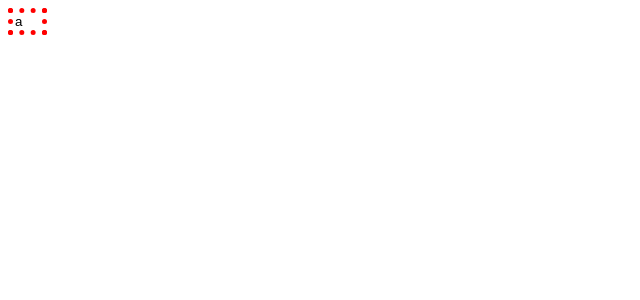
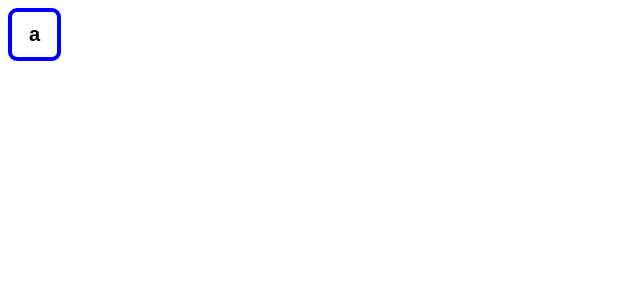
Before and after one commit to Ariellaw/palindromer, an Angular app: page / in a window 1280 px wide. Shown: the top 300 px of the page, without its empty margins (0-640 px from the left). Built offline with nearby package versions, Linux system fonts and the light colour scheme.

Commit message:
added another array so there are now 2 arrays for the 2 sides of the palindrom also changed the color of the pivot box

```diff
--- a/src/app/letter-box/letter-box.component.html
+++ b/src/app/letter-box/letter-box.component.html
@@ -1,2 +1,2 @@
 
-<input class="letter-box" type="text" maxlength="1" [(ngModel)]="letter" size=1 (input)="onUserInput($event)"/>
+<input class="letter-box" type="text" maxlength="1" [(ngModel)]="letter" size=1 (keyup)="onUserInput($event)"/>
--- a/src/app/letter-box/letter-box.component.scss
+++ b/src/app/letter-box/letter-box.component.scss
@@ -7,5 +7,6 @@
     width: 30px;
     height: 30px;
     text-align: center;
-
+    margin-right: 5px;
+    margin-bottom:5px;
 }
--- a/src/app/letter-box/letter-box.component.ts
+++ b/src/app/letter-box/letter-box.component.ts
@@ -9,15 +9,26 @@ export class LetterBoxComponent implements OnInit {
   @Input() letter:string="h";
   @Input() index: number; //TODO: should a letterbox be aware of its index? maybe there's another solution?
 
+  @Output() backspace = new EventEmitter<{letterIndex:number}>()
   @Output() userInput = new EventEmitter<{newLetter:string, letterIndex: number}>()
   constructor() { }
 
   ngOnInit() {
   }
   onUserInput(event: any){
-    console.log("aaa", event);
+
+
+    console.log("onUserInput window event", window.event);
+    var lettersRegex = /^[A-Za-z]+$/;
+
+    if(this.letter.match(lettersRegex)){
     this.userInput.emit({newLetter : this.letter, letterIndex: this.index})
+    }else if(event.key === "Backspace"){
+      this.backspace.emit({
+        letterIndex:this.index
+      })
 
+    }
   }
 
 
--- a/src/app/palindrom-editor/palindrom-editor.component.html
+++ b/src/app/palindrom-editor/palindrom-editor.component.html
@@ -1,4 +1,4 @@
 
-<app-letter-box  *ngFor="let currLetter of letters ; let i = index"           [letter]="currLetter" [index]="i" (userInput)="onLetterInput($event)"></app-letter-box>
-<app-pivot-letter (newUserInput)="onLetterChanged($event)"></app-pivot-letter>
-<app-letter-box  *ngFor="let currLetter of letters.reverse() ; let i = index" [letter]="currLetter" [index]="letters.length-i-1" (userInput)="onLetterInput($event)"></app-letter-box>
+<app-letter-box (backspace)="onBackspace($event)" *ngFor="let currLetter of letters ; let i = index"           [letter]="currLetter" [index]="i" (userInput)="onLetterInput($event)"></app-letter-box>
+<app-pivot-letter (backspace)="deleteLastLetter()" (newUserInput)="onLetterChanged($event)"></app-pivot-letter>
+<app-letter-box (backspace)="onBackspace($event)" *ngFor="let currLetter of lettersReversed.reverse() ; let i = index" [letter]="currLetter" [index]="letters.length-i-1" (userInput)="onLetterInput($event)"></app-letter-box>
--- a/src/app/palindrom-editor/palindrom-editor.component.ts
+++ b/src/app/palindrom-editor/palindrom-editor.component.ts
@@ -1,4 +1,5 @@
 import { Component, OnInit } from '@angular/core';
+
 
 @Component({
   selector: 'app-palindrom-editor',
@@ -7,21 +8,38 @@ import { Component, OnInit } from '@angular/core';
 })
 export class PalindromEditorComponent implements OnInit {
   letters=[];
+  lettersReversed=[];
 
   constructor() { }
 
   ngOnInit() {
   }
+//TODO - move to another file
+//   isTextSelected(input) {
+//     if (typeof input.selectionStart === "number") {
+//         return input.selectionStart === 0 && input.selectionEnd === input.value.length;
+//     } else if (typeof DOCUMENT.selection !== "undefined") {
+//         input.focus();
+//         return DOCUMENT.selection.createRange().text === input.value;
+//     }
+// }
   onLetterChanged($letter:{newLetter:string}){
-    // console.log("onLetterChanged", $letter.newLetter);
     this.letters.push($letter.newLetter);
+    this.lettersReversed.push($letter.newLetter);
+
+
   }
 
   onLetterInput($event:{newLetter:string, letterIndex: number}){
-    console.log('onLeftLetterInput: ', $event);
 
     let letterInd = $event.letterIndex;
 
     this.letters[letterInd] = $event.newLetter;
+    this.lettersReversed[letterInd] = $event.newLetter;
+
+  }
+  onBackspace($event:{letterIndex:number}){
+    let letterIdx = $event.letterIndex;
+    this.letters.splice(letterIdx,1);
   }
 }
--- a/src/app/pivot-letter/pivot-letter.component.html
+++ b/src/app/pivot-letter/pivot-letter.component.html
@@ -1,2 +1,2 @@
 <!-- <input type="text" maxlength="2" [value]="letter" size=1 (input)="onUserInput($event.target.value)"/> -->
-<input type="text" maxlength="1" [(ngModel)]="letter" size=1 (keyup)="onUserInput($event)"/>
+<input class="pivot-box" type="text" maxlength="2" [(ngModel)]="input" size=1 (keyup)="onUserInput($event)"/>
--- a/src/app/pivot-letter/pivot-letter.component.scss
+++ b/src/app/pivot-letter/pivot-letter.component.scss
@@ -1,4 +1,12 @@
-input{
-    border : 5px dotted red;
-
+.pivot-box{
+    font-weight: bold;
+    border-radius: 9px;
+    font-size: 20px;
+    border: 4px solid blue;
+    padding: 5px;
+    width: 35px;
+    height: 35px;
+    text-align: center;
+    margin-right: 5px;
+    margin-bottom:5px;
 }
--- a/src/app/pivot-letter/pivot-letter.component.ts
+++ b/src/app/pivot-letter/pivot-letter.component.ts
@@ -6,17 +6,33 @@ import { Component, OnInit, Input, Output, EventEmitter } from "@angular/core";
   styleUrls: ["./pivot-letter.component.scss"]
 })
 export class PivotLetterComponent implements OnInit {
-  letter: string = "a";
+  input: string = "a";
   @Output() newUserInput = new EventEmitter<{ newLetter: string }>();
+  @Output() backspace = new EventEmitter();
   constructor() {}
 
   ngOnInit() {}
-  onUserInput(event: KeyboardEvent ) {
-    console.log("test1", this.letter);
-      this.newUserInput.emit({
-        newLetter: this.letter
-      });
-      this.letter = event.key;
-      console.log("test2" ,this.letter);
+
+  onUserInput(event: KeyboardEvent) {
+    var lettersRegex = /^[A-Za-z]+$/;
+    var isOneCharacter = this.input.length===1;
+     console.log("this.input", this.input, event, event.key)
+
+    if(isOneCharacter){
+      event.preventDefault();
+      return;
+    }
+    // else if(event.key === "Backspace"){
+    //   this.backspace.emit();
+    // }
+    else if(this.input.length===2){
+      var newCharacter= this.input.charAt(0);
+      if(newCharacter.match(lettersRegex)){
+        this.newUserInput.emit({
+          newLetter:newCharacter
+        })
+        this.input = this.input.slice(1);
+      }
+    }
   }
 }
```
